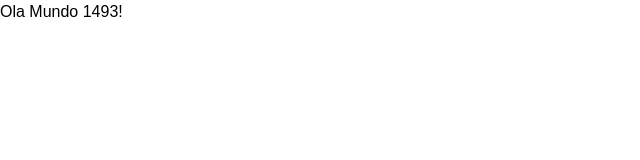
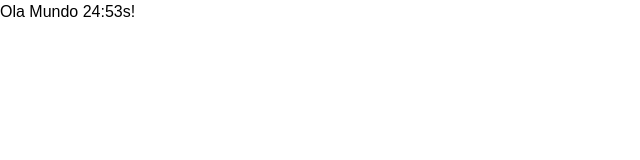
Before and after one commit to marcionavarro/typescript-pomodoro-react-master, a React (Create React App) app: page / in a window 1280 px wide. Shown: the top 160 px of the page, without its empty margins (0-640 px from the left). Built offline with nearby package versions, Linux system fonts and the light colour scheme.

Commit message:
5. Convertendo segundos em tempo (secondsToTime)

```diff
--- a/src/components/pomodoro-timer.tsx
+++ b/src/components/pomodoro-timer.tsx
@@ -1,5 +1,6 @@
 import React from 'react';
 import { useInterval } from '../hooks/use-interval';
+import { secondsToTime } from '../utils/second-to-time';
 
 interface Props {
   defaultPomodoroTime: number;
@@ -12,5 +13,5 @@ export function PomodoroTimer(props: Props): JSX.Element{
     setMainTime(mainTime - 1);
   }, 1000);
 
-  return <div>Ola Mundo {mainTime}!</div>
+  return <div>Ola Mundo {secondsToTime(mainTime)}!</div>
 }
--- /dev/null
+++ b/src/utils/second-to-time.ts
@@ -0,0 +1,6 @@
+export function secondsToTime(seconds: number): string{
+  const zeroLeft = (n: number) => Math.floor(n).toString().padStart(2, '0');
+  const min = zeroLeft((seconds / 60) % 60);
+  const sec = zeroLeft((seconds % 60) % 60);
+  return `${min}:${sec}s`;
+}
```
